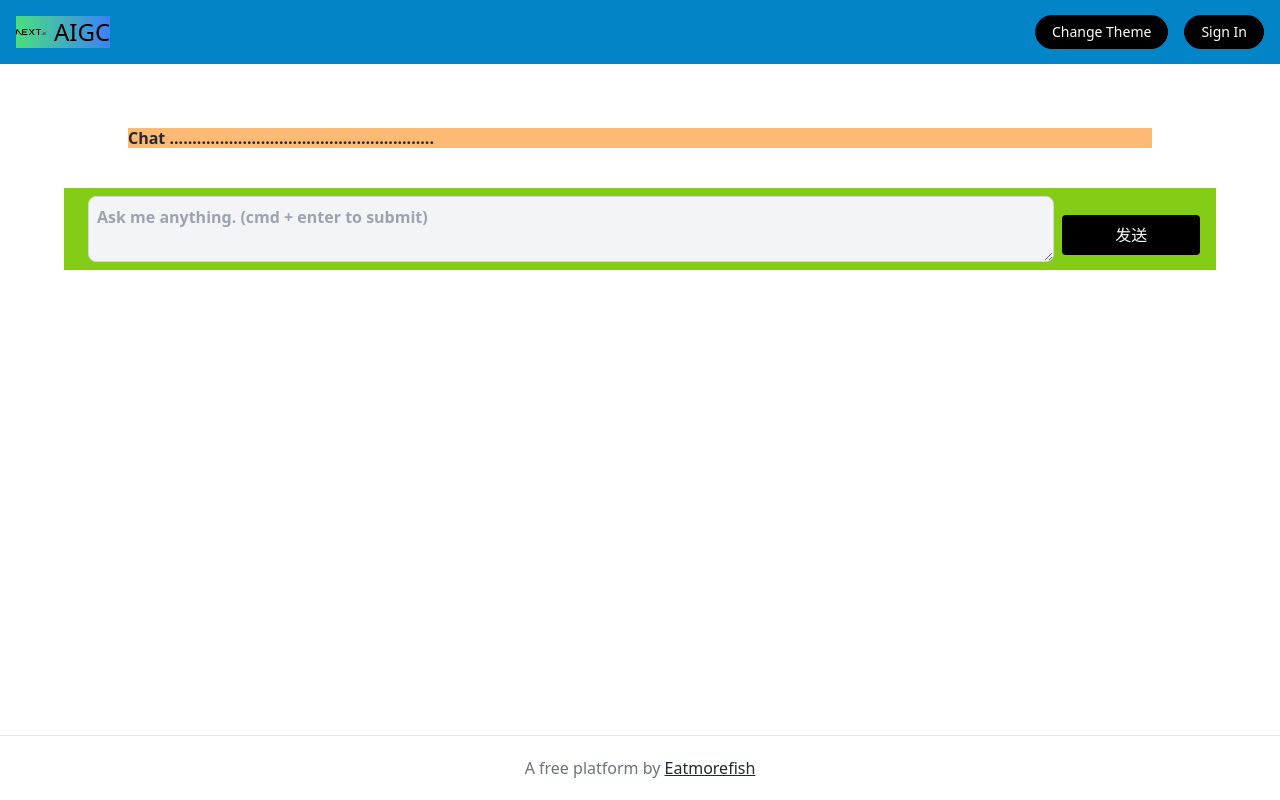
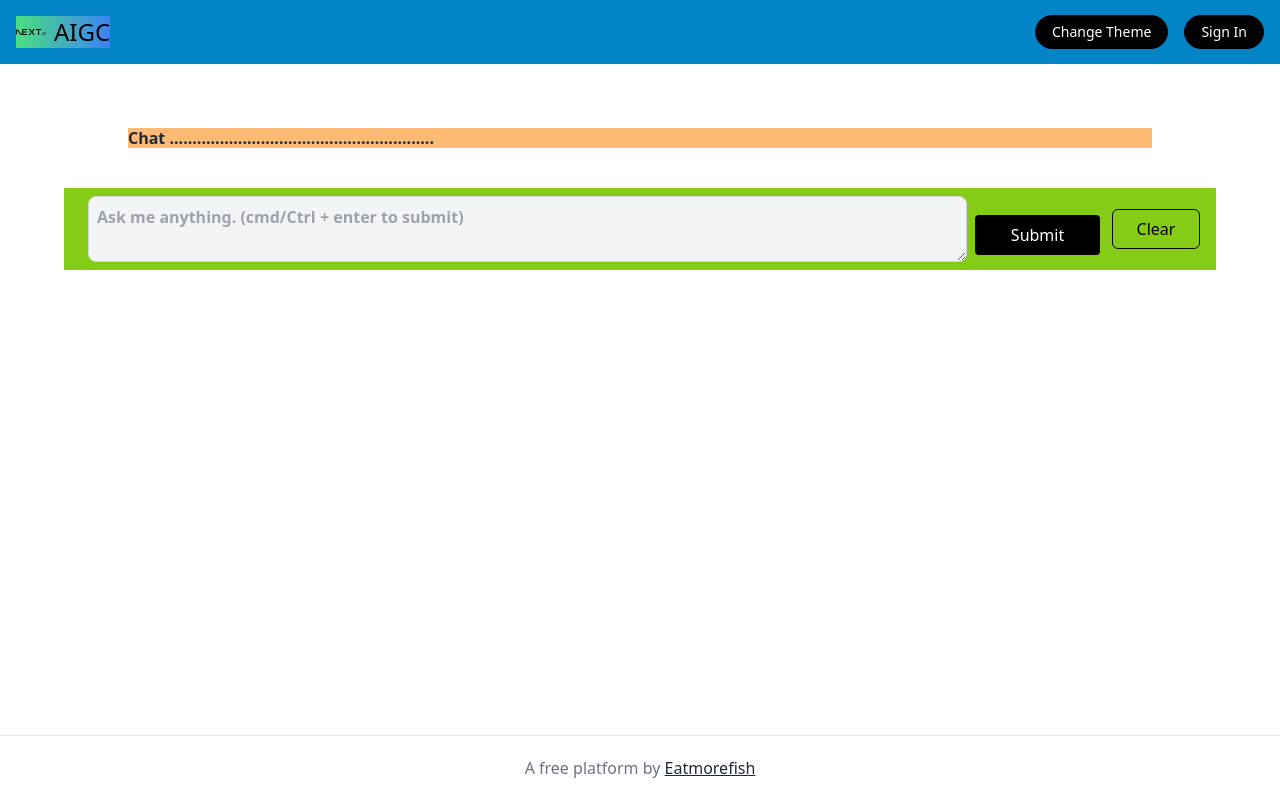
Before and after one commit to etmorefish/AIGC, a Next.js app: page /chat in a window 1280 px wide. Built offline with nearby package versions, Linux system fonts and the light colour scheme.

Commit message:
Add the function of pause return message

```diff
--- a/components/chat/Input.tsx
+++ b/components/chat/Input.tsx
@@ -63,7 +63,7 @@ const Input = (props: Props) => {
 
   // 获取数据
   function fetchData(payload: Conversation[]) {
-    setSubmitLoading(false);
+    setSubmitLoading(true);
 
     const body = {
       messages: payload
@@ -120,8 +120,8 @@ const Input = (props: Props) => {
       });
   }
 
-  function handleKeyDown(event: any){
-    if (event.key === "Enter" && (event.ctrlKey || event.metaKey)){
+  function handleKeyDown(event: any) {
+    if (event.key === "Enter" && (event.ctrlKey || event.metaKey)) {
       event.preventDefault();
 
       if (!submitLoading) {
@@ -141,6 +141,29 @@ const Input = (props: Props) => {
     setMessage(''); // 清空消息输入框
   };
 
+  // 导出为图片
+  // function handleSave() {
+  //   // cause we always have a system message at the first
+  //   if (conversations.length < 2) return;
+  //   setSaving(true);
+  //   updateSavingStatus(true);
+
+  //   const node = document.getElementById("save-as-image");
+  //   if (node) {
+  //     toPng(node)
+  //       .then(function (dataUrl) {
+  //         setSaving(false);
+  //         updateSavingStatus(false);
+  //         download(dataUrl, "conversations.png");
+  //       })
+  //       .catch(function (error) {
+  //         setSaving(false);
+  //         updateSavingStatus(false);
+  //         updateErrMsg(`Oops, something went wrong: ${error}`);
+  //       });
+  //   }
+  // }
+
   return (
     <>
       <div className="my-10  w-full max-w-6xl text-center flex items-center bg-lime-500 px-4  dark:bg-gray-800   ">
@@ -151,8 +174,8 @@ const Input = (props: Props) => {
           className="w-full bg-gray-100 dark:bg-gray-700 border border-gray-300 dark:border-gray-600 rounded-lg p-2 mb-2 m-2"
           placeholder={
             submitLoading
-            ? "Waiting..."
-            : `Ask me anything. (cmd + enter to submit)`
+              ? "Waiting..."
+              : `Ask me anything. (cmd/Ctrl + enter to submit)`
           }
           onKeyDown={handleKeyDown}
         />
@@ -160,10 +183,29 @@ const Input = (props: Props) => {
         <button
           onClick={handleSubmit}
           disabled={submitLoading}
-          className="mt-3 h-10 w-40 rounded bg-black font-medium text-white hover:bg-slate-700 dark:bg-slate-300 dark:text-black dark:hover:bg-slate-400"
+          className={`mt-3 h-10 w-40 rounded bg-black font-medium text-white hover:bg-slate-700 dark:bg-slate-300 dark:text-black dark:hover:bg-slate-400 ${submitLoading ? "animate-pulse" : ""}`}
         >
-          发送
+          {submitLoading ? "Waiting" : "Submit"}
         </button>
+        <button
+          className={`ml-3 mt-3 h-10 w-14 rounded-md border border-black font-medium text-black hover:bg-slate-100 dark:border-slate-500 dark:text-slate-200 dark:hover:bg-slate-700 sm:mt-0 sm:w-28 ${submitLoading ? "animate-pulse" : ""
+            }`}
+          onClick={handleClear}
+          disabled={submitLoading}
+        >
+          Clear
+        </button>
+
+        {submitLoading ? (
+          <button
+            className={`fixed left-1/2 top-5 z-20 h-6 w-14 -translate-x-1/2 rounded border border-black font-normal text-black bg-red-500 dark:border-white dark:text-white`}
+            onClick={handleStop}
+          >
+            Stop
+          </button>
+        ) : (
+          ""
+        )}
       </div>
     </>
   )
```
